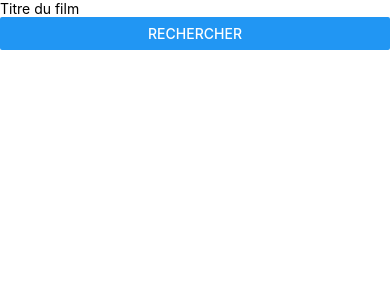
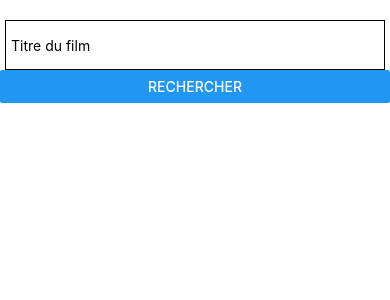
Before and after one commit to SebFox2011/MoviesAndMe, a React Native app: screen / in a window 390 px wide. Shown: the top 300 px of the page. Built offline with nearby package versions, Linux system fonts and the light colour scheme.

Commit message:
Ajout du style sur TextInput et Bouton

```diff
--- a/components/Search.js
+++ b/components/Search.js
@@ -1,15 +1,21 @@
 import React from 'react'
-import {View,TextInput,Button} from 'react-native'
+import {StyleSheet,View, TextInput, Button} from 'react-native'
 
-class Search extends React.Component{
+class Search extends React.Component {
     render() {
         return (
-            <View>
-                <TextInput placeholder="Titre du film" />
-                <Button title="Rechercher" onPress={()=> {} }/>
+            <View style={styles.main_container}>
+                <TextInput style={styles.textinput} placeholder="Titre du film"/>
+                <Button style={{height: 50}} title="Rechercher" onPress={() => {
+                }}/>
             </View>
         )
     }
 }
 
+const styles = StyleSheet.create ( {
+    main_container:{marginTop: 20,flex:1},
+    textinput: {marginLeft: 5, marginRight: 5, height: 50, borderColor: '#000000', borderWidth: 1, paddingLeft: 5}
+});
+
 export default Search
```
